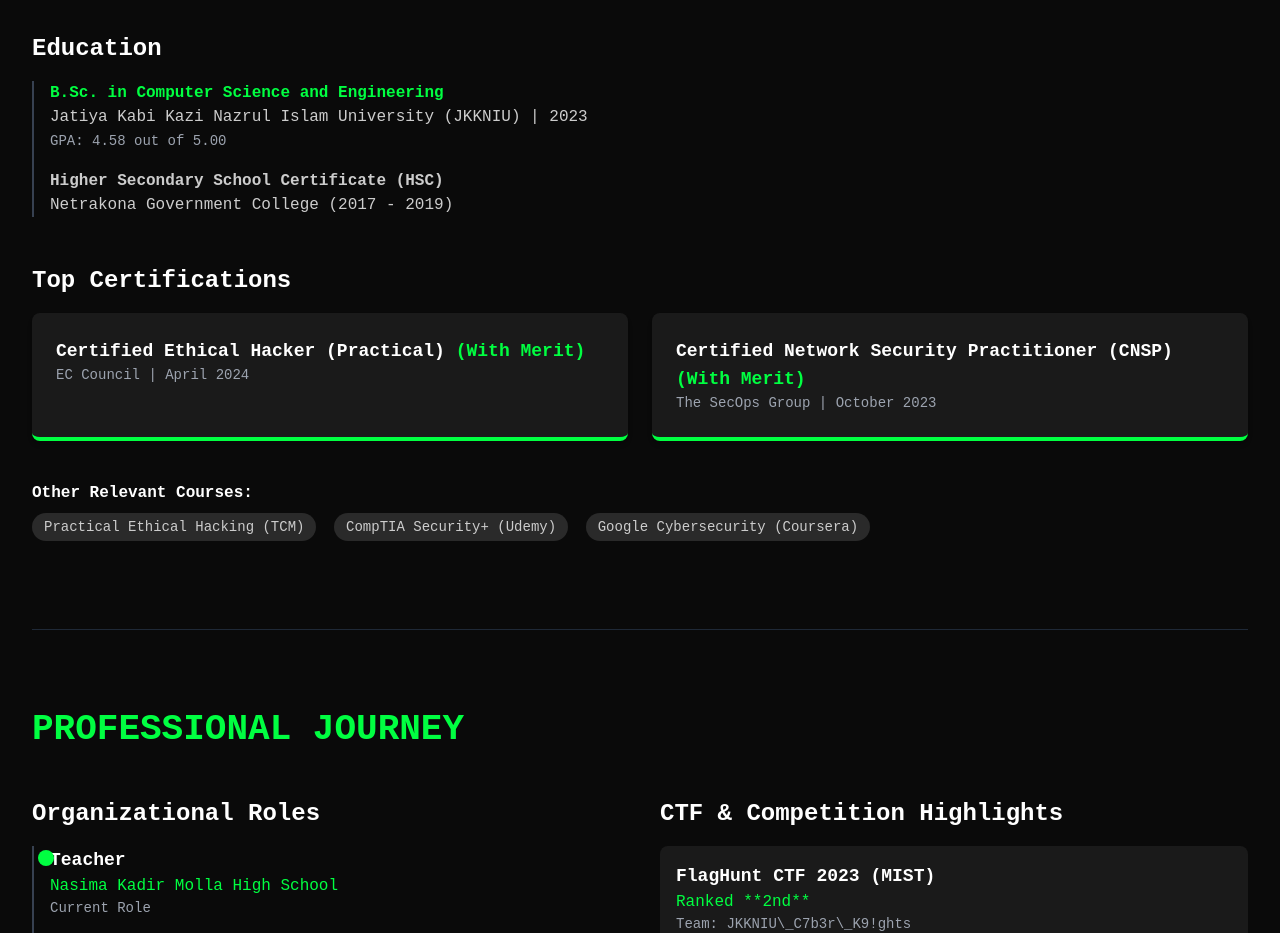
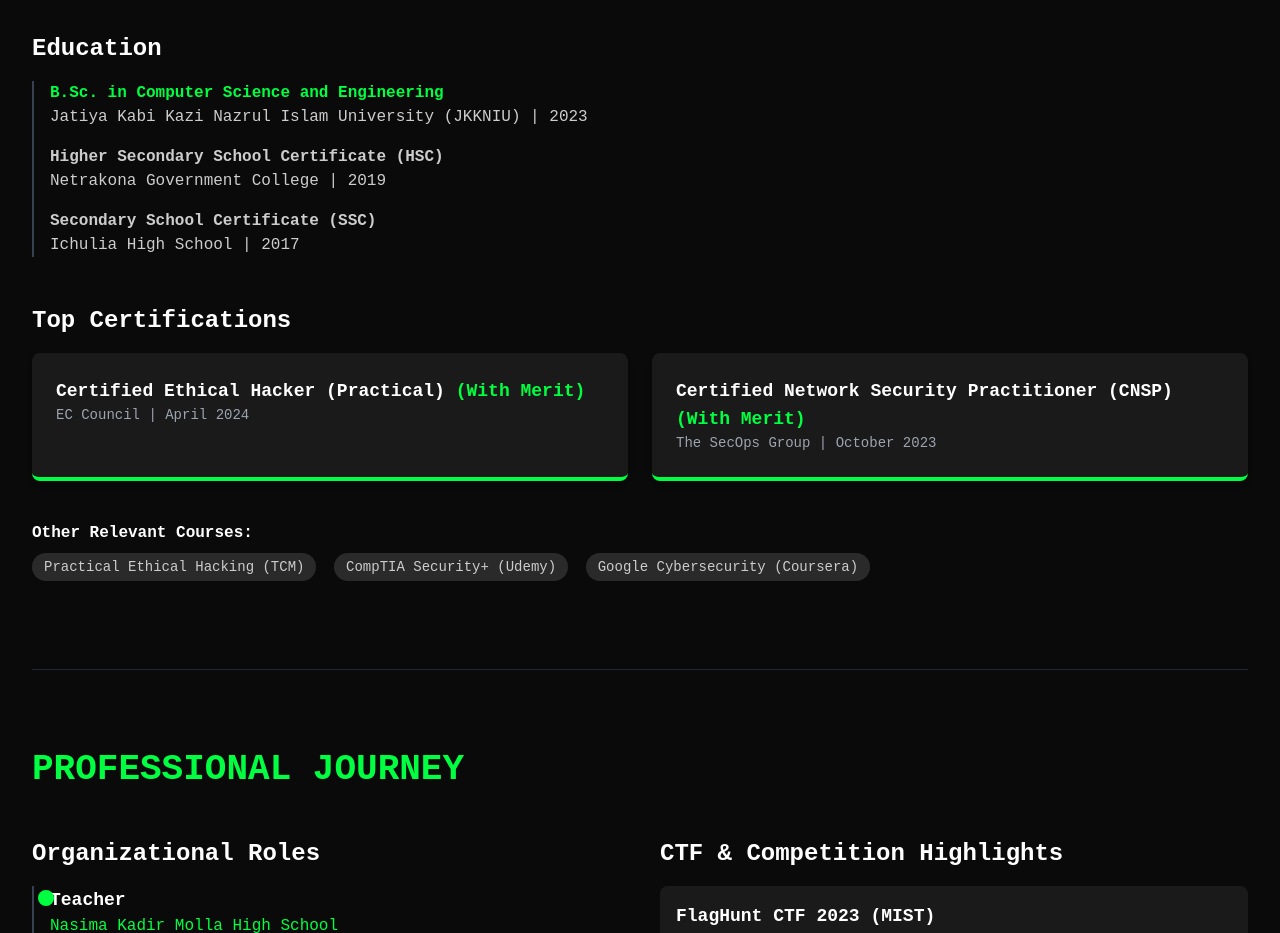
Before and after one commit to talukderomarfaruk/talukderomarfaruk.github.io, a plain HTML site: page index.html in a window 1280 px wide. Shown: the part 2820-3753 px from the top of the page. Drawn offline with nearby package versions, Linux system fonts and the light colour scheme.

Commit message:
Update index.html

```diff
--- a/index.html
+++ b/index.html
@@ -140,11 +140,15 @@
                     <p>
                         <span class="font-bold accent-text">B.Sc. in Computer Science and Engineering</span><br>
                         Jatiya Kabi Kazi Nazrul Islam University (JKKNIU) | 2023<br>
-                        <span class="text-sm text-gray-400">GPA: 4.58 out of 5.00</span>
+
                     </p>
                     <p>
                         <span class="font-bold">Higher Secondary School Certificate (HSC)</span><br>
-                        Netrakona Government College (2017 - 2019)
+                        Netrakona Government College | 2019
+                    </p>
+                    <p>
+                        <span class="font-bold">Secondary School Certificate (SSC)</span><br>
+                        Ichulia High School | 2017
                     </p>
                 </div>
             </div>
```
